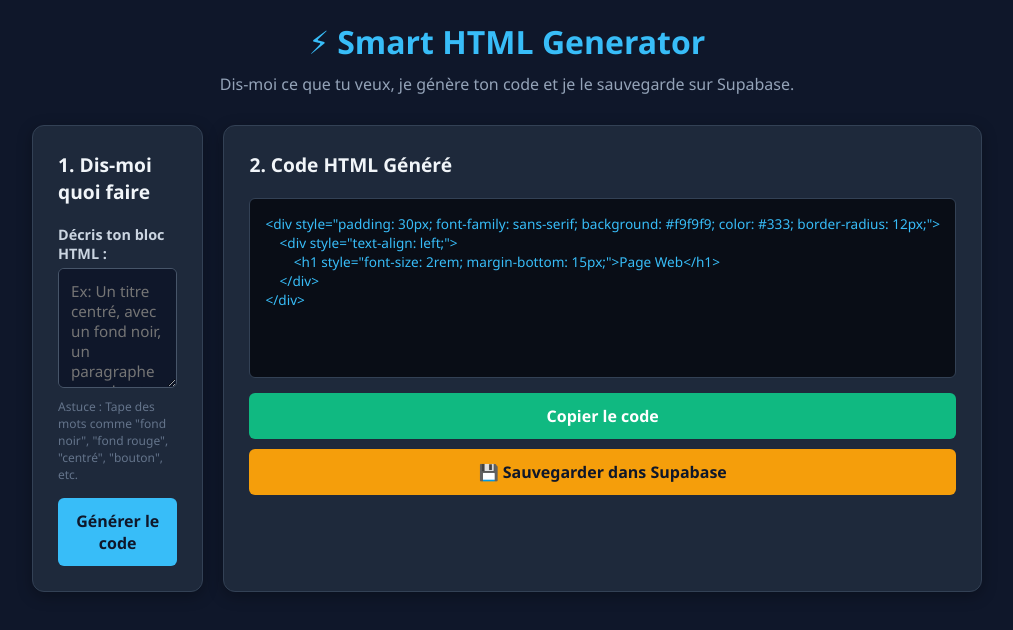
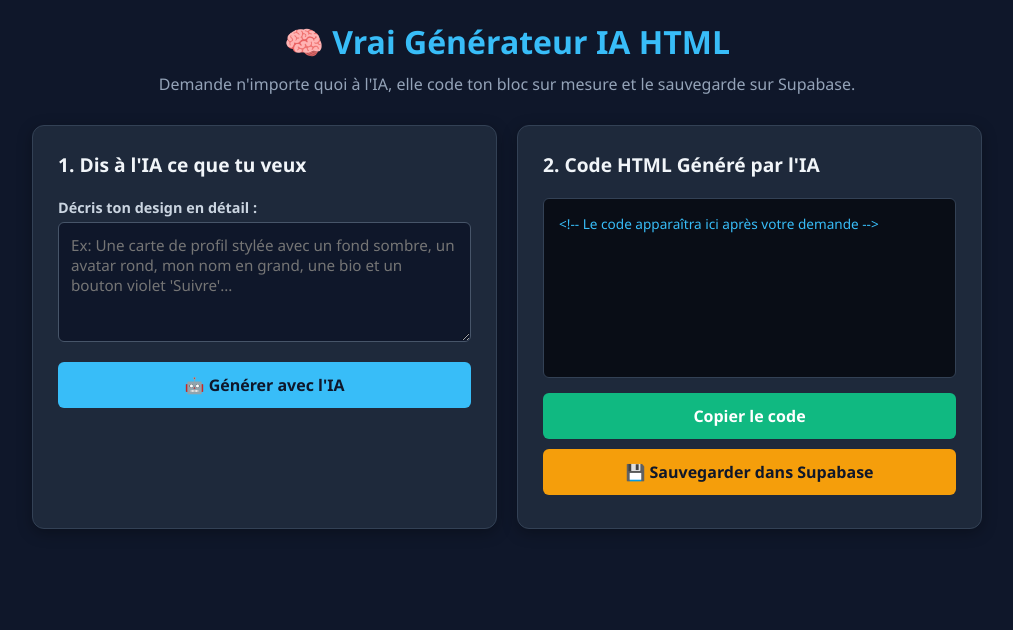
Before and after one commit to YTRubansuBS/html-generator, a plain HTML site: page index.html in a window 1280 px wide. Shown: the whole page, without its empty margins (133-1146 px from the left). Drawn offline with nearby package versions, Linux system fonts and the light colour scheme.

Commit message:
Update index.html

```diff
--- a/index.html
+++ b/index.html
@@ -3,7 +3,7 @@
 <head>
     <meta charset="UTF-8">
     <meta name="viewport" content="width=device-width, initial-scale=1.0">
-    <title>Générateur de Code HTML Intelligent</title>
+    <title>Vrai Générateur IA HTML</title>
     <link rel="stylesheet" href="style.css">
     <!-- Librairie Supabase -->
     <script src="https://cdn.jsdelivr.net/npm/@supabase/supabase-js@2"></script>
@@ -11,32 +11,27 @@
 <body>
     <div class="container">
         <header>
-            <h1>⚡ Smart HTML Generator</h1>
-            <p>Dis-moi ce que tu veux, je génère ton code et je le sauvegarde sur Supabase.</p>
+            <h1>🧠 Vrai Générateur IA HTML</h1>
+            <p>Demande n'importe quoi à l'IA, elle code ton bloc sur mesure et le sauvegarde sur Supabase.</p>
         </header>
 
         <main class="grid">
-            <!-- Zone de prompt -->
+            <!-- Zone de prompt IA -->
             <section class="card">
-                <h2>1. Dis-moi quoi faire</h2>
+                <h2>1. Dis à l'IA ce que tu veux</h2>
                 <div class="form-group">
-                    <label for="promptInput">Décris ton bloc HTML :</label>
-                    <textarea id="promptInput" placeholder="Ex: Un titre centré, avec un fond noir, un paragraphe et un bouton rouge..."></textarea>
-                    <span class="hint">Astuce : Tape des mots comme "fond noir", "fond rouge", "centré", "bouton", etc.</span>
+                    <label for="promptInput">Décris ton design en détail :</label>
+                    <textarea id="promptInput" placeholder="Ex: Une carte de profil stylée avec un fond sombre, un avatar rond, mon nom en grand, une bio et un bouton violet 'Suivre'..."></textarea>
                 </div>
 
-                <button id="generateBtn">Générer le code</button>
+                <button id="generateBtn">🤖 Générer avec l'IA</button>
             </section>
 
             <!-- Résultat et Code -->
             <section class="card">
-                <h2>2. Code HTML Généré</h2>
+                <h2>2. Code HTML Généré par l'IA</h2>
                 <div class="code-output">
-                    <pre><code id="codeDisplay">&lt;div style="padding: 30px; font-family: sans-serif; background: #f9f9f9; color: #333; border-radius: 12px;"&gt;
-    &lt;div style="text-align: left;"&gt;
-        &lt;h1 style="font-size: 2rem; margin-bottom: 15px;"&gt;Page Web&lt;/h1&gt;
-    &lt;/div&gt;
-&lt;/div&gt;</code></pre>
+                    <pre><code id="codeDisplay">&lt;!-- Le code apparaîtra ici après votre demande --&gt;</code></pre>
                 </div>
                 <button id="copyBtn" class="secondary-btn">Copier le code</button>
                 <button id="saveBtn" class="save-btn" style="margin-top: 10px;">💾 Sauvegarder dans Supabase</button>
```
